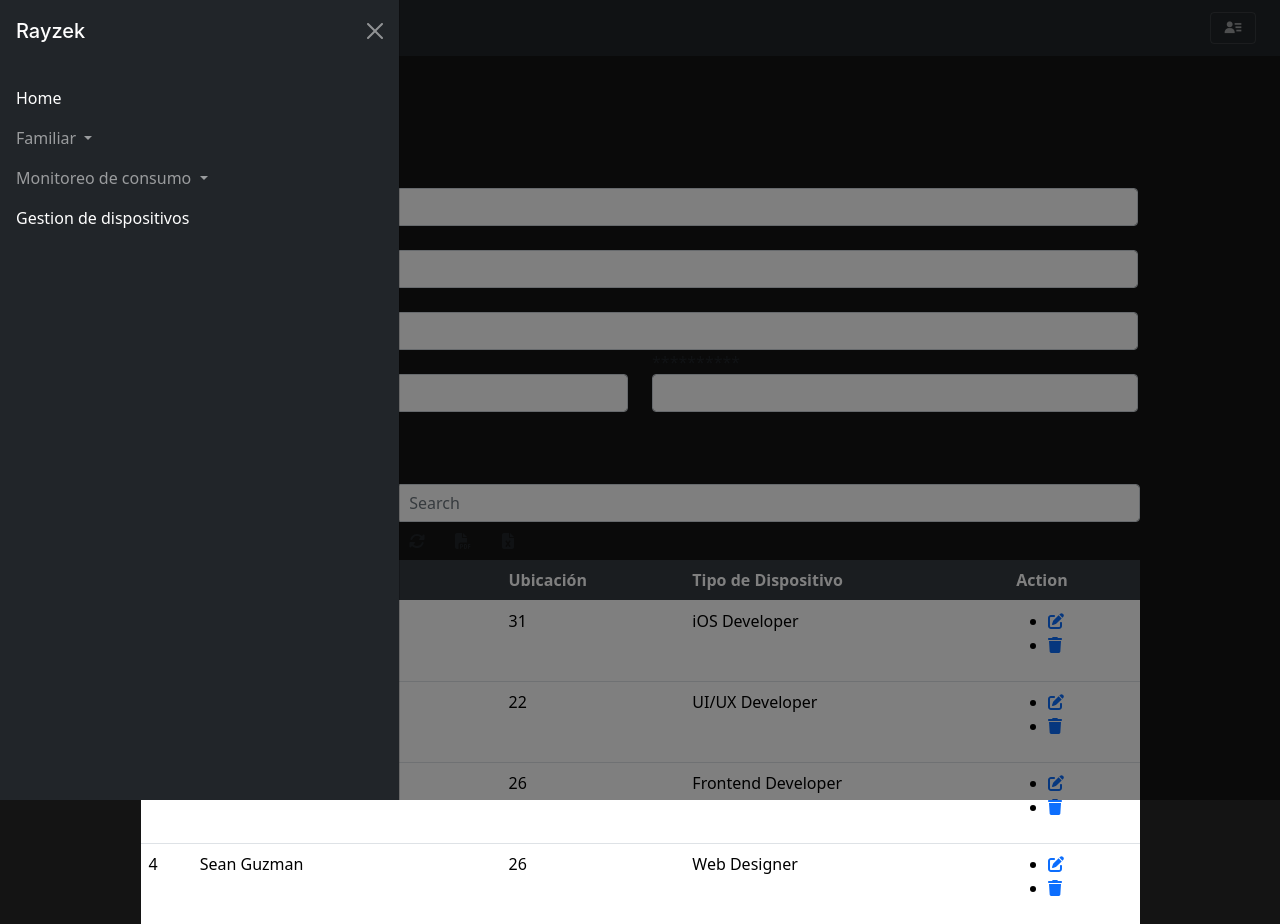
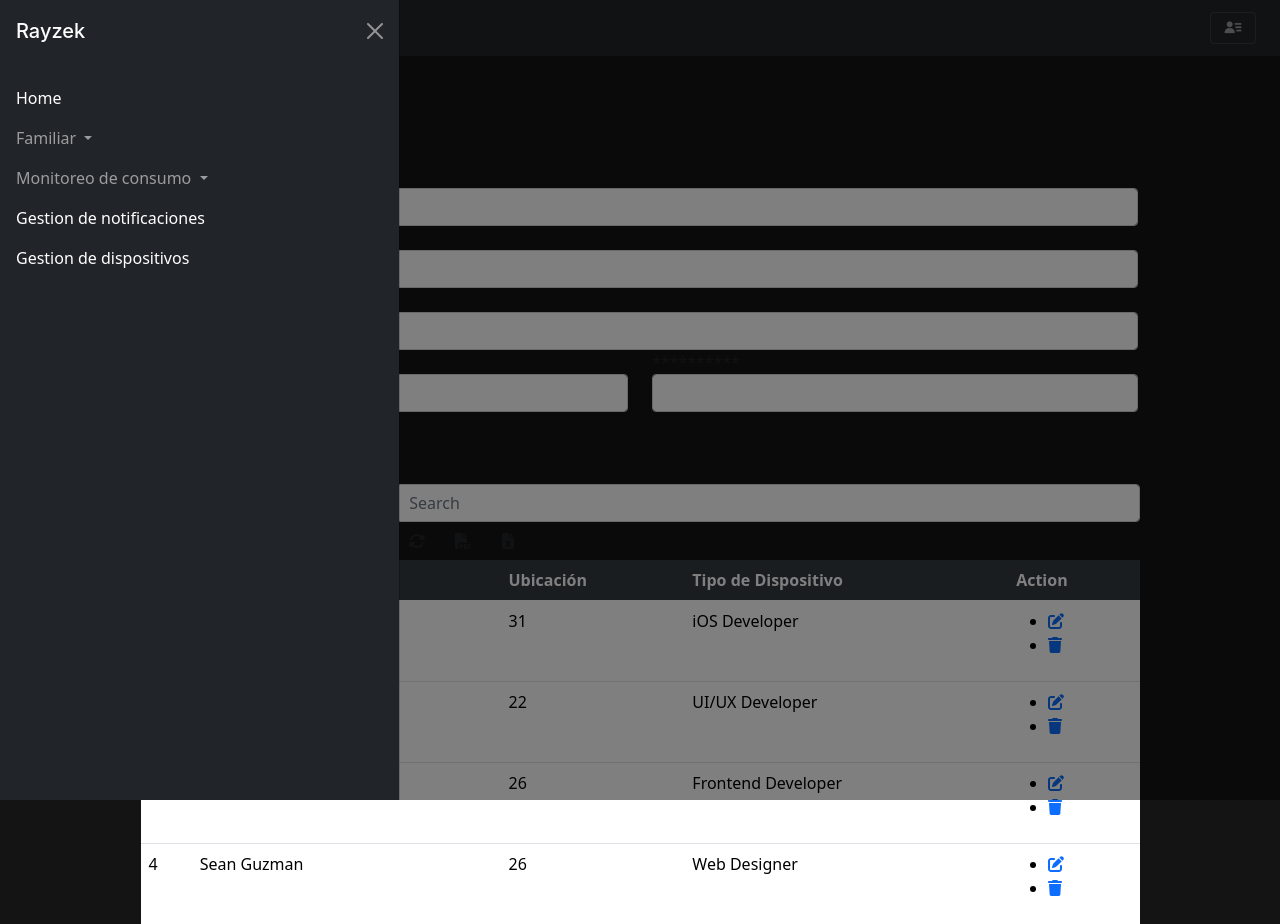
Before and after one commit to Kumati63/Rayzek, a Django app: template templates/PrimeraApp/CrudDispositivos.html in a window 1280 px wide, after a click that opens the changed part. Shown: the top 924 px of the page. Run offline with Django 3.2, Linux system fonts and the light colour scheme; the template is opened without the code that fills it, so the values that code supplies are empty; some libraries are stand-ins or nearby versions.

Commit message:
Menu y main

```diff
--- a/primeraApp/urls.py
+++ b/primeraApp/urls.py
@@ -9,4 +9,5 @@ urlpatterns = [
     path('main/', views.main,name='main'),
     path('CrudNotificaciones/', views.CrudNotificaciones,name='CrudNotificaciones'),
     path('CrudDispositivos/', views.CrudDispositivos,name='CrudDispositivos'),
+    path('Menu/', views.Menu,name='Menu'),
 ]
--- a/primeraApp/views.py
+++ b/primeraApp/views.py
@@ -49,3 +49,6 @@ def CrudNotificaciones(request):
         'alertas': alertas
     }
     return render(request,'PrimeraApp\CrudNotificaciones.html',data)
+
+def Menu(request):
+    return render(request,'PrimeraApp\Menu.html')
--- a/templates/PrimeraApp/main.html
+++ b/templates/PrimeraApp/main.html
@@ -44,7 +44,7 @@
                         <div class="offcanvas-body">
                           <ul class="navbar-nav justify-content-start flex-grow-1 pe-3">
                             <li class="nav-item">
-                              <a class="nav-link active" aria-current="page" href="/main/">Home</a>
+                              <a class="nav-link active" aria-current="page" href="/Menu/">Home</a>
                             </li>
                             <li class="nav-item dropdown">
                               <a class="nav-link dropdown-toggle" href="#" role="button" data-bs-toggle="dropdown" aria-expanded="false">
@@ -64,6 +64,9 @@
                                   <li><a class="dropdown-item" href="#">Consumo</a></li>
                                   <li><a class="dropdown-item" href="#">Estadisticas</a></li>
                                 </ul>
+                              </li>
+                              <li class="nav-item">
+                                <a class="nav-link active" aria-current="page" href="/CrudNotificaciones/">Gestion de notificaciones</a>
                               </li>
                               <li class="nav-item">
                                 <a class="nav-link active" aria-current="page" href="/CrudDispositivos/">Gestion de dispositivos</a>
```
Also changed, not shown: templates/PrimeraApp/Menu.html (added, +13 -0 lines).
